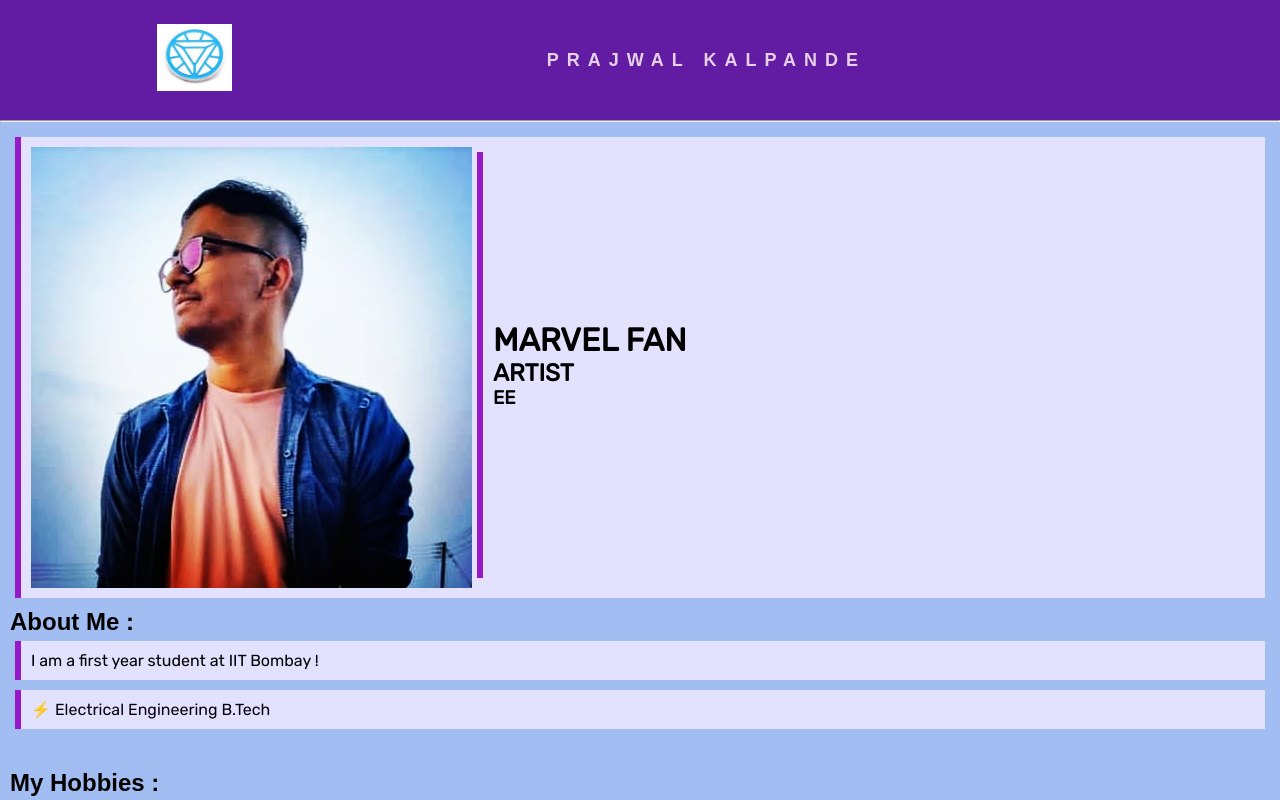
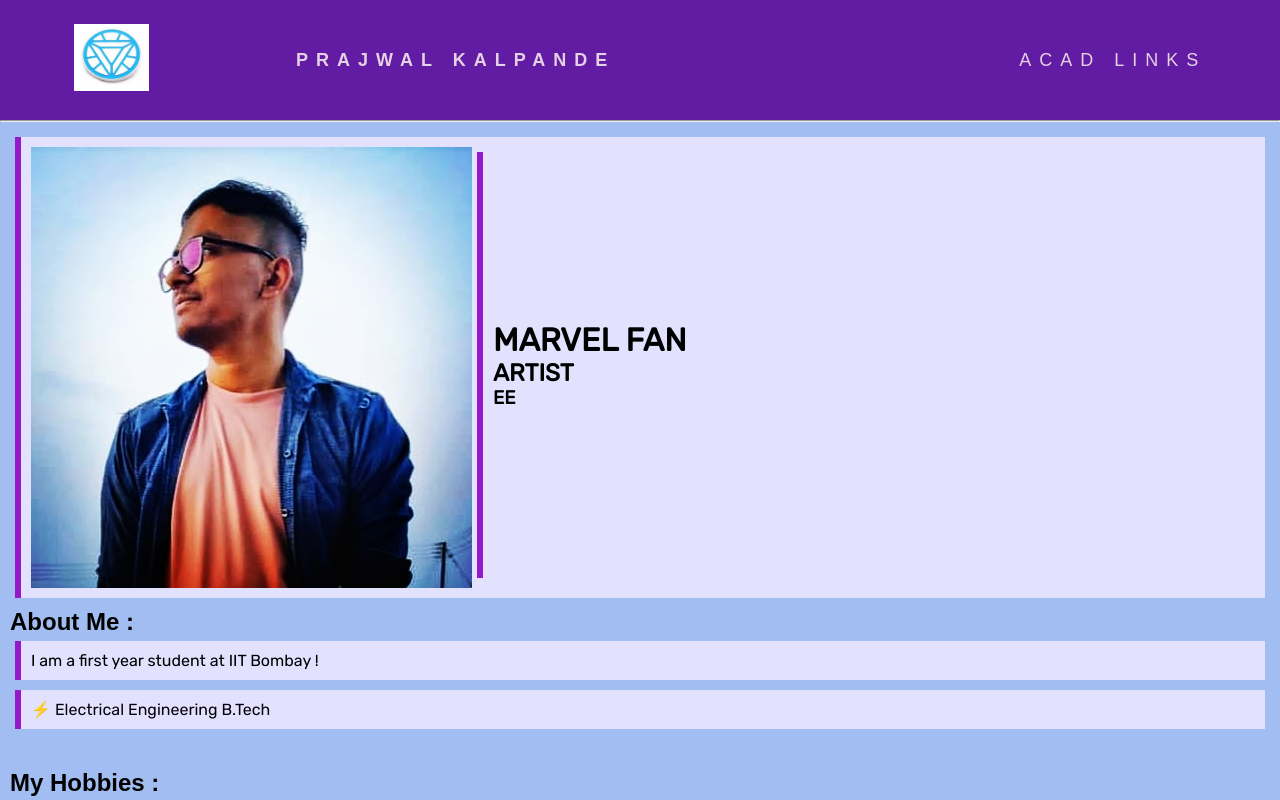
Before and after one commit to PrajwalKalpande/Web-Development, a plain HTML site: page index.html in a window 1280 px wide. Shown: the top 800 px of the page. Drawn offline with Linux system fonts and the light colour scheme; a web font is replaced by a local one.

Commit message:
Added a link on nav bar

```diff
--- a/index.html
+++ b/index.html
@@ -19,6 +19,7 @@
         <div class="name">
             <h4>Prajwal Kalpande </h4>
         </div>
+        <div class="namelinks"><a href="acads.html">ACAD LINKS</a></div>
     </header>
     <hr>
 
```
